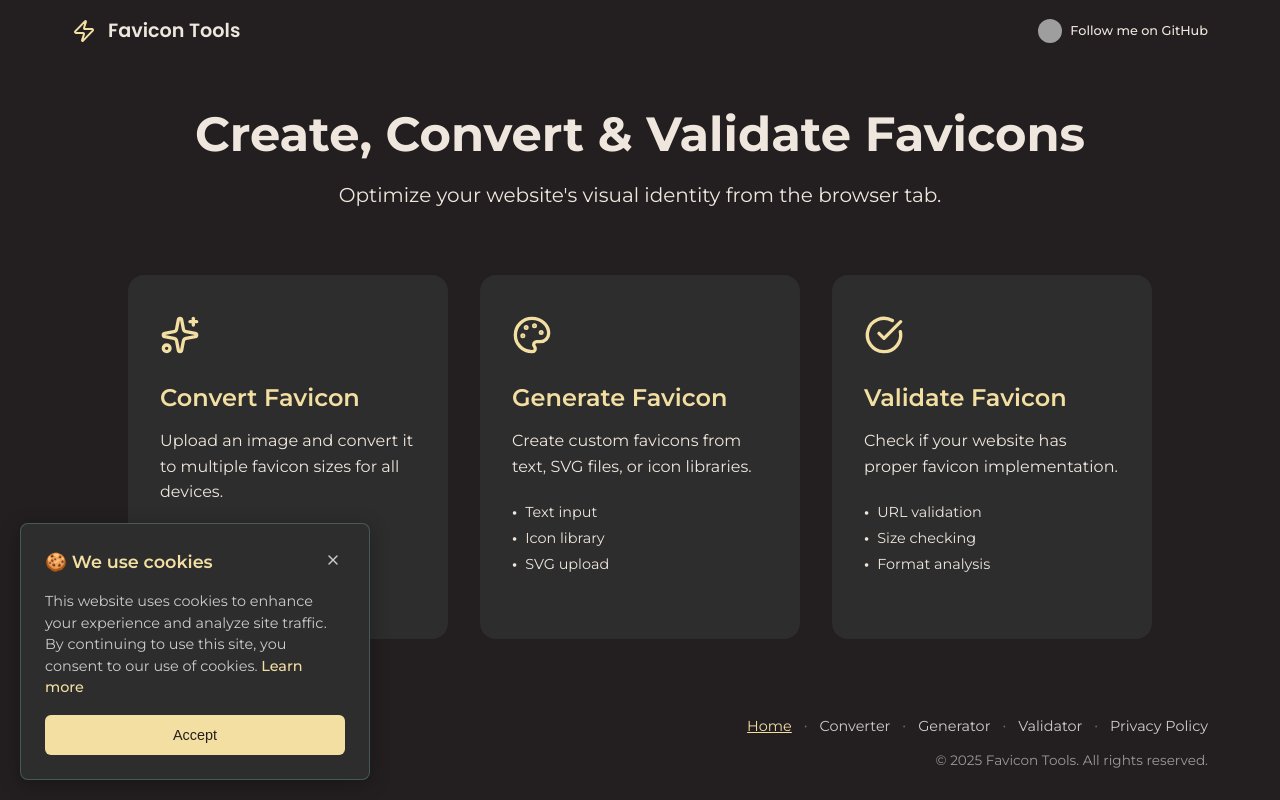
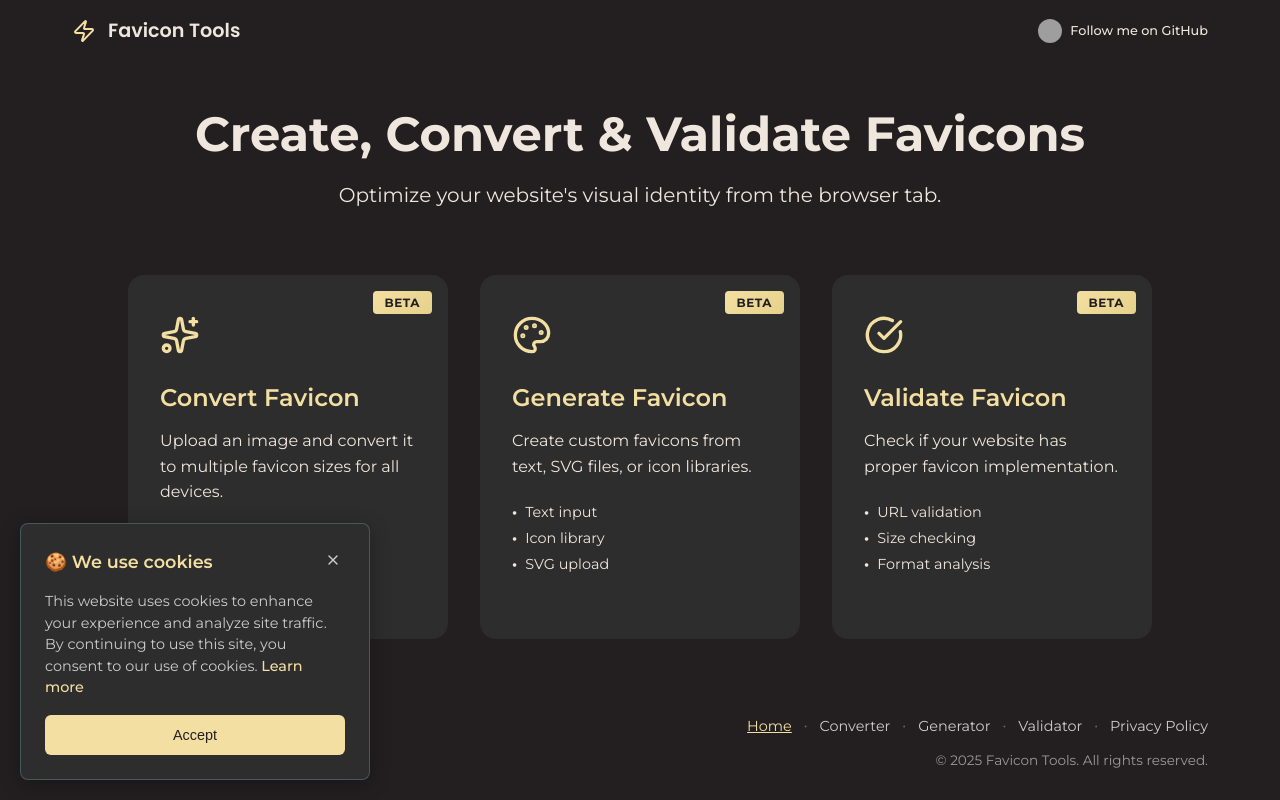
Before and after one commit to gburgose/favicon-generator, a Next.js app: page / in a window 1280 px wide. Built offline with nearby package versions, Linux system fonts and the light colour scheme; no server answers; grey boxes are pictures that could not be loaded.

Commit message:
feat: Add BETA label to tool cards in HomePage
- Introduced a "BETA" label to the tool cards in the HomePage for better user awareness of the tool's status.
- Styled the label with a distinct design to enhance visibility and user experience.

```diff
--- a/src/app/page.tsx
+++ b/src/app/page.tsx
@@ -16,6 +16,7 @@ export default function HomePage() {
 
         <div className="home__tools">
           <Link href="/converter" className="home__tool-card">
+            <div className="home__tool-beta">BETA</div>
             <div className="home__tool-icon">
               <Sparkles size={40} />
             </div>
@@ -31,6 +32,7 @@ export default function HomePage() {
           </Link>
 
           <Link href="/generator" className="home__tool-card">
+            <div className="home__tool-beta">BETA</div>
             <div className="home__tool-icon">
               <Palette size={40} />
             </div>
@@ -46,6 +48,7 @@ export default function HomePage() {
           </Link>
 
           <Link href="/validator" className="home__tool-card">
+            <div className="home__tool-beta">BETA</div>
             <div className="home__tool-icon">
               <CheckCircle size={40} />
             </div>
--- a/src/styles/components/_home.scss
+++ b/src/styles/components/_home.scss
@@ -86,8 +86,21 @@
         color: #F3DFA2;
       }
     }
+  }
 
-
+  &__tool-beta {
+    position: absolute;
+    top: 1rem;
+    right: 1rem;
+    background: linear-gradient(135deg, #F3DFA2, #E6D18A);
+    color: #231F20;
+    font-size: 0.75rem;
+    font-weight: 700;
+    padding: 0.25rem 0.75rem;
+    border-radius: 4px;
+    text-transform: uppercase;
+    letter-spacing: 0.5px;
+    z-index: 1;
   }
 
   &__tool-icon {
```
